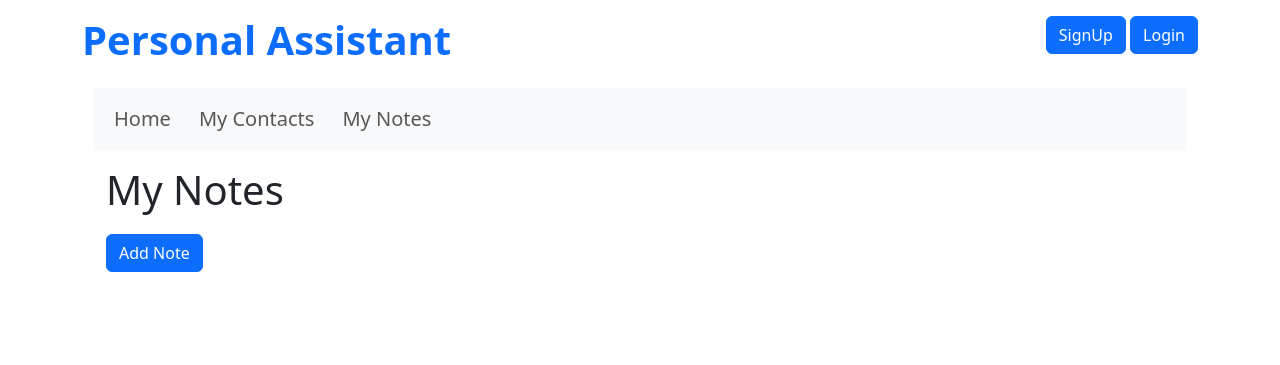
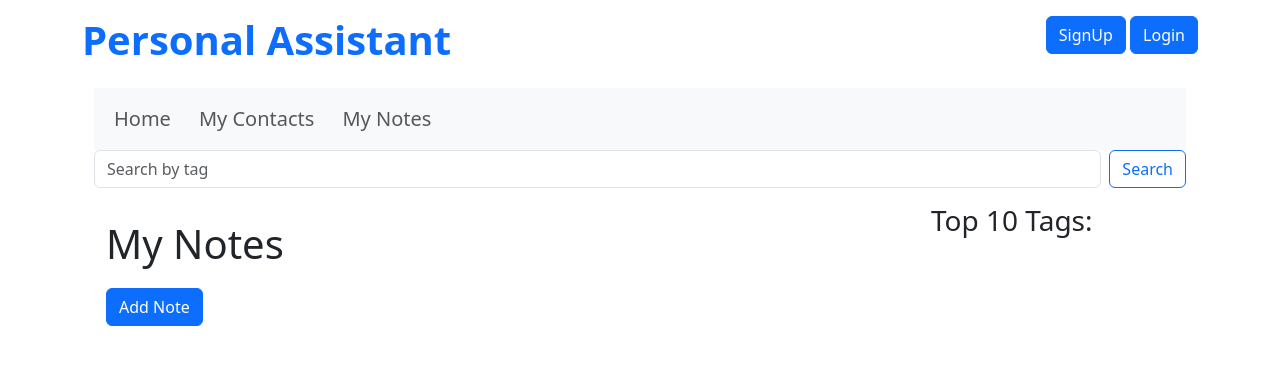
Before and after one commit to AndriKovalchuk/DJANGO-PERSONAL-ASSISTANT, a Django app: page /my_notes/ in a window 1280 px wide. Shown: the top 365 px of the page. Run offline with Django 5.2, Linux system fonts and the light colour scheme; data that the repository does not hold is empty.

Commit message:
add search to contacts and notes add top tags

```diff
--- a/Personal_Assistant_WEB/contacts/static/contacts/style.css
+++ /dev/null
@@ -1,12 +0,0 @@
-.alert-error, .errorlist {
-    color: crimson;
-}
-
-.alert-success {
-    color: green;
-}
-
-.navbar-nav .nav-link,
-.navbar-nav .dropdown-menu .dropdown-item {
-    font-size: 20px;
-}
--- /dev/null
+++ b/Personal_Assistant_WEB/contacts/static/style.css
@@ -0,0 +1,23 @@
+.alert-error, .errorlist {
+    color: crimson;
+}
+
+.alert-success {
+    color: green;
+}
+
+.navbar-nav .nav-link,
+.navbar-nav .dropdown-menu .dropdown-item {
+    font-size: 20px;
+}
+
+.list-group-item a {
+    font-family: 'Lucida Grande', Arial, sans-serif;
+    font-size: medium;
+    color: white;
+    text-decoration: none;
+}
+
+.list-group-item a:hover {
+    cursor: default;
+}
--- a/Personal_Assistant_WEB/contacts/templates/contacts/base.html
+++ b/Personal_Assistant_WEB/contacts/templates/contacts/base.html
@@ -8,7 +8,7 @@
     <link href="https://cdn.jsdelivr.net/npm/bootstrap@5.3.3/dist/css/bootstrap.min.css" rel="stylesheet"
           integrity="sha384-QWTKZyjpPEjISv5WaRU9OFeRpok6YctnYmDr5pNlyT2bRjXh0JMhjY6hW+ALEwIH" crossorigin="anonymous">
     {% load static %}
-    <link rel="stylesheet" href="{% static 'contacts/style.css' %}">
+    <link rel="stylesheet" href="{% static 'style.css' %}">
     <script src="https://cdn.jsdelivr.net/npm/bootstrap@5.3.3/dist/js/bootstrap.bundle.min.js"
             integrity="sha384-YvpcrYf0tY3lHB60NNkmXc5s9fDVZLESaAA55NDzOxhy9GkcIdslK1eN7N6jIeHz"
             crossorigin="anonymous"></script>
--- a/Personal_Assistant_WEB/contacts/templates/contacts/my_contacts.html
+++ b/Personal_Assistant_WEB/contacts/templates/contacts/my_contacts.html
@@ -2,6 +2,12 @@
 
 {% block content %}
 <div class="container mt-3">
+    <div class="mb-3">
+        <form class="d-flex" role="search" method="GET" action="{% url 'contacts:my_contacts' %}">
+            <input class="form-control me-2" type="search" name="fullname" placeholder="Search by name" aria-label="Search">
+            <button class="btn btn-outline-primary" type="submit">Search</button>
+        </form>
+    </div>
     <h1 class="custom-h1">My Contacts</h1>
     <div class="card-body">
         <p class="ml-auto" style="margin-top: 20px; margin-bottom: 20px;">
--- a/Personal_Assistant_WEB/contacts/templates/contacts/my_notes.html
+++ b/Personal_Assistant_WEB/contacts/templates/contacts/my_notes.html
@@ -1,6 +1,14 @@
 {% extends "contacts/base.html" %}
 
 {% block content %}
+<div class="row">
+     <div class="mb-3">
+        <form class="d-flex" role="search" method="GET" action="{% url 'contacts:my_notes' %}">
+            <input class="form-control me-2" type="search" name="tag" placeholder="Search by tag" aria-label="Search">
+            <button class="btn btn-outline-primary" type="submit">Search</button>
+        </form>
+    </div>
+    <div class="col-md-9">
         <div class="container mt-3">
             <h1 class="custom-h1">My Notes</h1>
             <div class="card-body">
@@ -24,4 +32,21 @@
             </div>
             {% endfor %}
         </div>
+    </div>
+    <div class="col-md-3">
+        <!-- Виводимо топ-10 тегів -->
+        <div class="mb-3">
+            <h3 class="mb-3">Top 10 Tags:</h3>
+            <ul class="list-group">
+                {% for tag in top_tags %}
+                    <li class="list-group-item">
+                        <span class="badge rounded-pill text-bg-primary">
+                            <a href="?tag={{ tag.name }}">{{ tag.name }} ({{ tag.count }})</a>
+                        </span>
+                    </li>
+                {% endfor %}
+            </ul>
+        </div>
+    </div>
+</div>
 {% endblock %}
--- a/Personal_Assistant_WEB/contacts/views.py
+++ b/Personal_Assistant_WEB/contacts/views.py
@@ -1,3 +1,4 @@
+from django.db.models import Count
 from django.shortcuts import render, redirect, get_object_or_404
 from django.urls import reverse
 
@@ -73,6 +74,9 @@ def edit_contact(request, contact_id):
 
 def my_contacts(request):
     contacts = Contact.objects.all()  # noqa
+    fullname = request.GET.get('fullname')
+    if fullname:
+        contacts = contacts.filter(fullname__icontains=fullname)
     return render(request, "contacts/my_contacts.html", context={"contacts": contacts})
 
 
@@ -122,4 +126,8 @@ def add_note(request):
 
 def my_notes(request):
     notes = Note.objects.all()  # noqa
-    return render(request, "contacts/my_notes.html", context={"notes": notes})
+    tag = request.GET.get('tag')
+    if tag:
+        notes = notes.filter(tags__name__icontains=tag)
+    top_tags = Tag.objects.annotate(count=Count('name')).order_by('-count')[:10]
+    return render(request, "contacts/my_notes.html", context={"notes": notes, "top_tags": top_tags})
```
Also changed, not shown: Personal_Assistant_WEB/contacts/migrations/0002_alter_contact_phone.py (added). Lines whose indentation alone changed are shown as unchanged.
